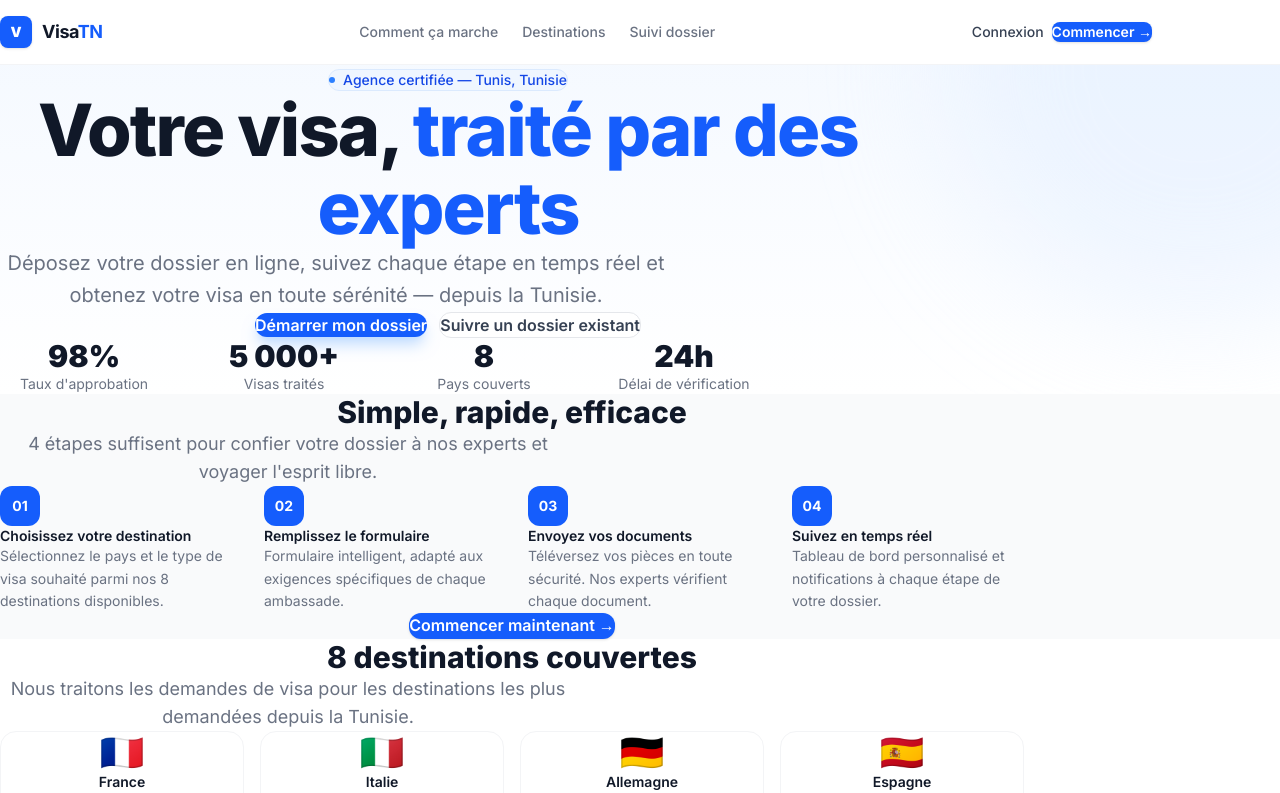
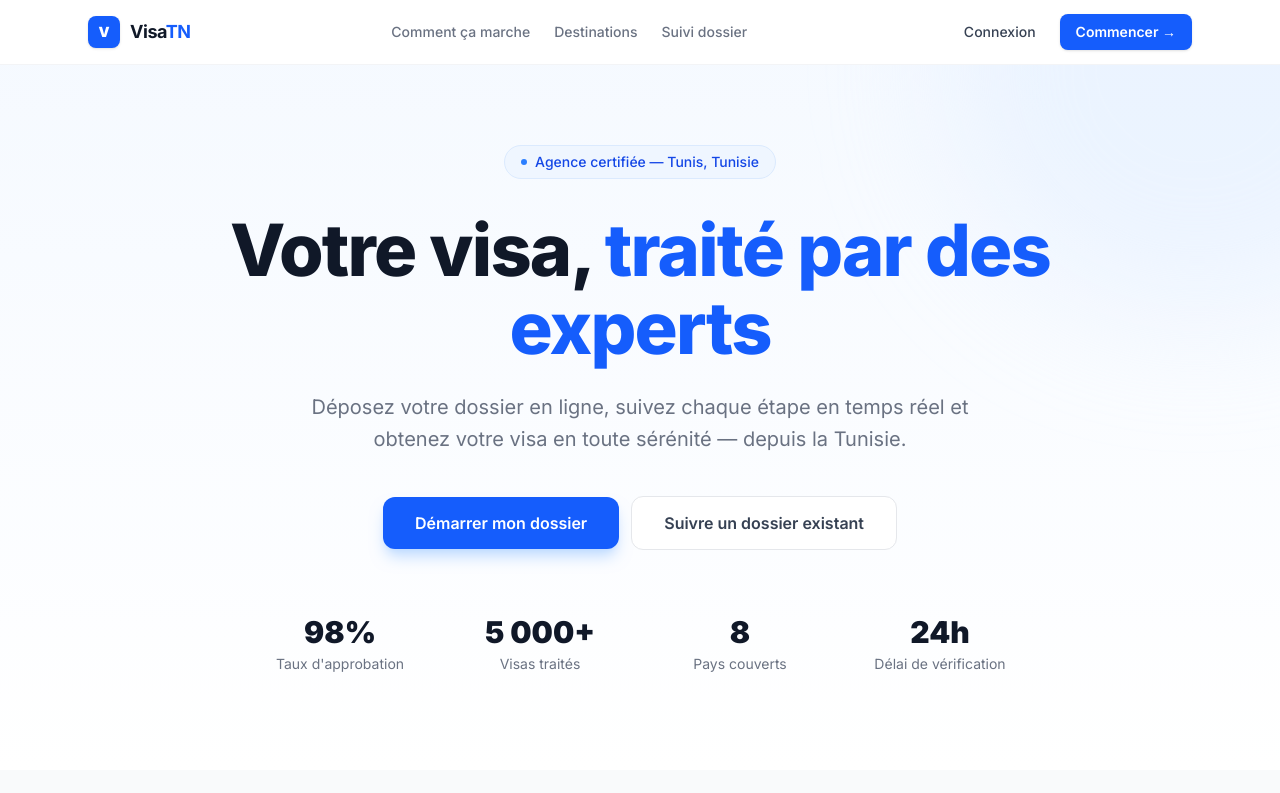
Before and after one commit to chekirBrahim/visa-platform, a Next.js app: page / in a window 1280 px wide. Shown: the top 793 px of the page. Built offline with nearby package versions, Linux system fonts and the light colour scheme.

Commit message:
fix: move CSS reset into @layer base so Tailwind utilities take priority

```diff
--- a/src/app/globals.css
+++ b/src/app/globals.css
@@ -47,10 +47,9 @@
 
 /* ─── Base ──────────────────────────────────────────────── */
 
-* {
+@layer base {
+  *, *::before, *::after {
     box-sizing: border-box;
-  margin: 0;
-  padding: 0;
   }
 
   html {
@@ -64,6 +63,7 @@ body {
     color: var(--text-primary);
     font-family: var(--font-sans);
     line-height: 1.6;
+  }
 }
 
 /* ─── Scrollbar ─────────────────────────────────────────── */
```
Lines whose indentation alone changed are shown as unchanged.
